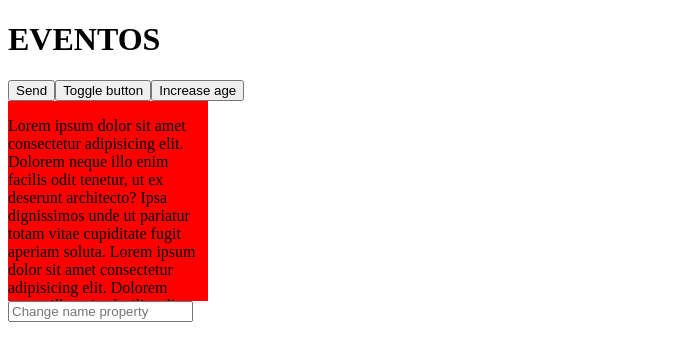
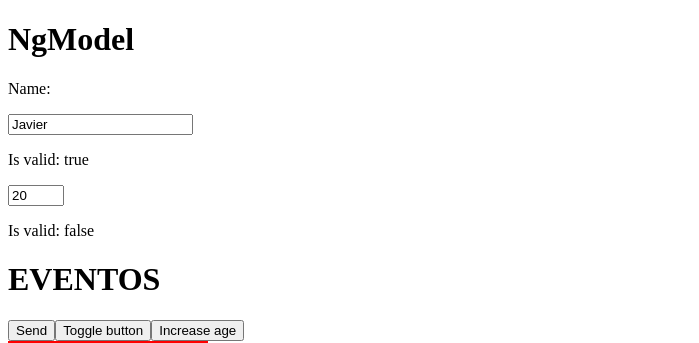
Before and after one commit to jffc-dev/Javascript-Angular-MyStore, an Angular app: page / in a window 1280 px wide. Shown: the top 343 px of the page, without its empty margins (0-699 px from the left). Built offline with nearby package versions, Linux system fonts and the light colour scheme.

Commit message:
feat(knowledge): NgModel data binding examples added

```diff
--- a/src/app/app.component.html
+++ b/src/app/app.component.html
@@ -1,3 +1,9 @@
+<h1>NgModel</h1>
+<p>Name:</p>
+<input placeholder="NgModel" required #nameInput="ngModel" type="text" [(ngModel)]="person.name">
+<p>Is valid: {{ nameInput.valid }}</p>
+<input placeholder="NgModel" required #ageInput="ngModel" max="18" min="9" type="number" [(ngModel)]="person.age">
+<p>Is valid: {{ ageInput.valid }}</p>
 <h1>EVENTOS</h1>
 <button [disabled]="btnDisabled">Send</button>
 <button (click)="toggleButton()">Toggle button</button>
--- a/src/app/app.module.ts
+++ b/src/app/app.module.ts
@@ -1,5 +1,6 @@
 import { NgModule } from '@angular/core';
 import { BrowserModule } from '@angular/platform-browser';
+import { FormsModule } from '@angular/forms'
 
 import { AppRoutingModule } from './app-routing.module';
 import { AppComponent } from './app.component';
@@ -10,7 +11,8 @@ import { AppComponent } from './app.component';
   ],
   imports: [
     BrowserModule,
-    AppRoutingModule
+    AppRoutingModule,
+    FormsModule
   ],
   providers: [],
   bootstrap: [AppComponent]
```
